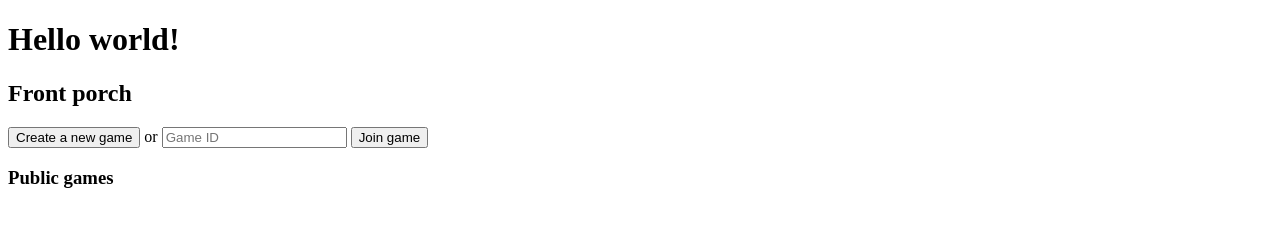
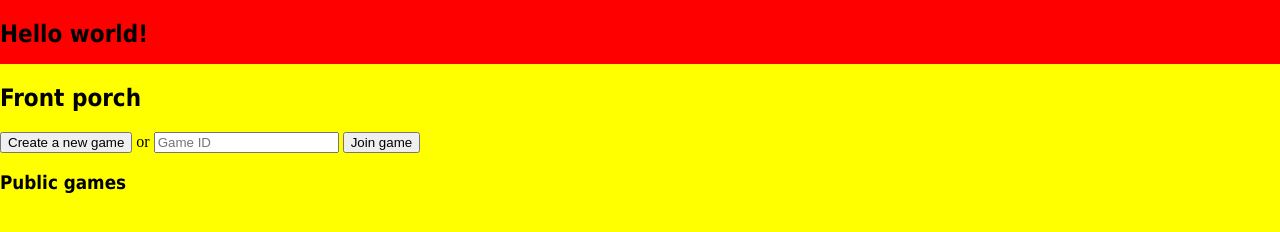
Before and after one commit to Timendus/bee-alive, a website built with webpack: page public/index.html in a window 1280 px wide. Built offline with nearby package versions, Linux system fonts and the light colour scheme; files whose address does not match are found by name.

Commit message:
Ugly start with some layouting

```diff
--- a/public/index.html
+++ b/public/index.html
@@ -7,7 +7,10 @@
     <link rel="stylesheet" href="/style.css">
   </head>
   <body>
+    <section class="container">
+      <header>
         <h1>Hello world!</h1>
+      </header>
 
       <section class="page active" id="front-porch">
         <h2>Front porch</h2>
@@ -37,5 +40,6 @@
           <button type="submit">Send</button>
         </form>
       </section>
+    </section>
   </body>
 </html>
--- a/public/style.css
+++ b/public/style.css
@@ -1,3 +1,24 @@
+html, body, .container {
+  box-sizing: border-box;
+  margin: 0;
+  padding: 0;
+  width: 100%;
+  height: 100%;
+  overflow: auto;
+
+  background-color: yellow;
+}
+
+h1, h2, h3, p, li {
+  font-family: 'Comic Sans', 'Tahoma', 'Arial', sans-serif;
+}
+
+header {
+  height: 4em;
+  overflow: hidden;
+  background-color: red;
+}
+
 .page {
   display: none;
 }
```
Lines whose indentation alone changed are shown as unchanged.
